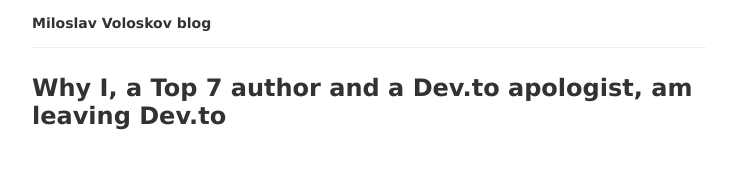
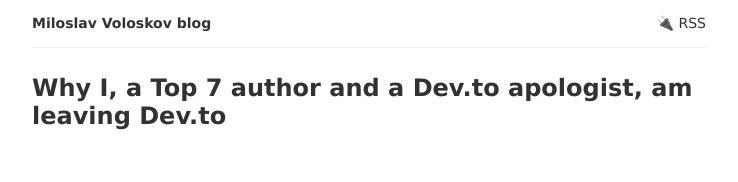
Before and after one commit to miloxeon/blog, a Jekyll site: the page built from index.html, in a window 1280 px wide and 900 px high. Shown: the top 182 px of the window, without its empty margins (271-1009 px from the left). Built offline with Jekyll 4.4.1, drawn with Linux system fonts in a browser that asks for light colours; the list of posts is cut into pages by our own code.

Commit message:
rss link

```diff
--- a/_includes/header.html
+++ b/_includes/header.html
@@ -2,7 +2,7 @@
 	<div class="o-grid">
 		<div class="o-grid__col o-grid__col--full">
 			<div class="c-header__inner">
-				<div class="o-grid">
+				<div class="o-grid center">
 					<div class="o-grid__col o-grid__col--3-4-s">
 						<div class="c-logo u-text-left">
 							<a class="c-logo__link" href="{{ site.baseurl }}/"
@@ -10,7 +10,9 @@
 							>
 						</div>
 					</div>
-
+					<div class="o-grid__col o-grid__col--1-4-s u-text-right">
+						<a href="feed.xml">🔌 RSS</a>
+					</div>
 					<!-- <div class="o-grid__col o-grid__col--1-4-s">
 						<label
 							class="js-off-canvas-toggle c-off-canvas-toggle"
```
